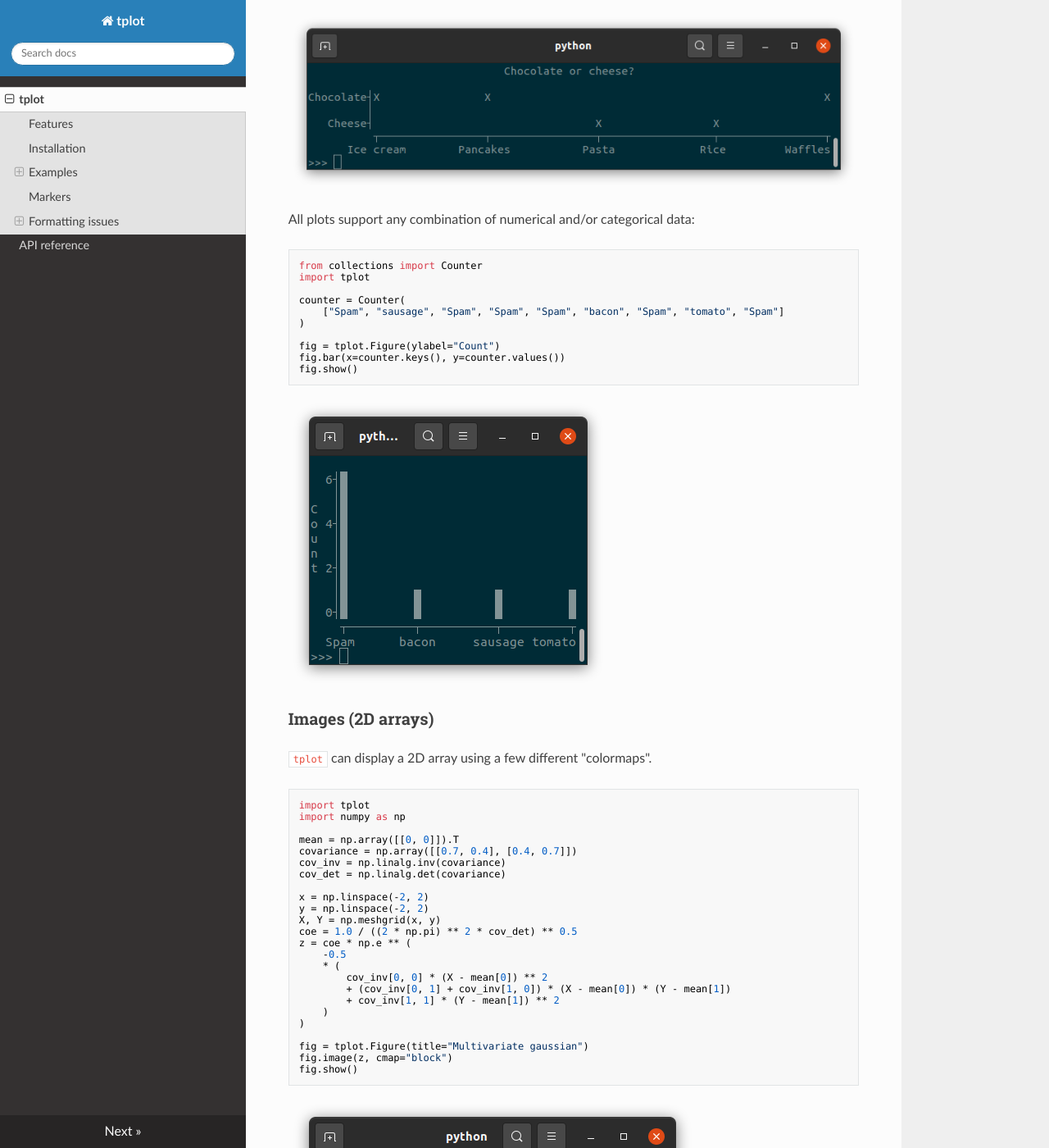
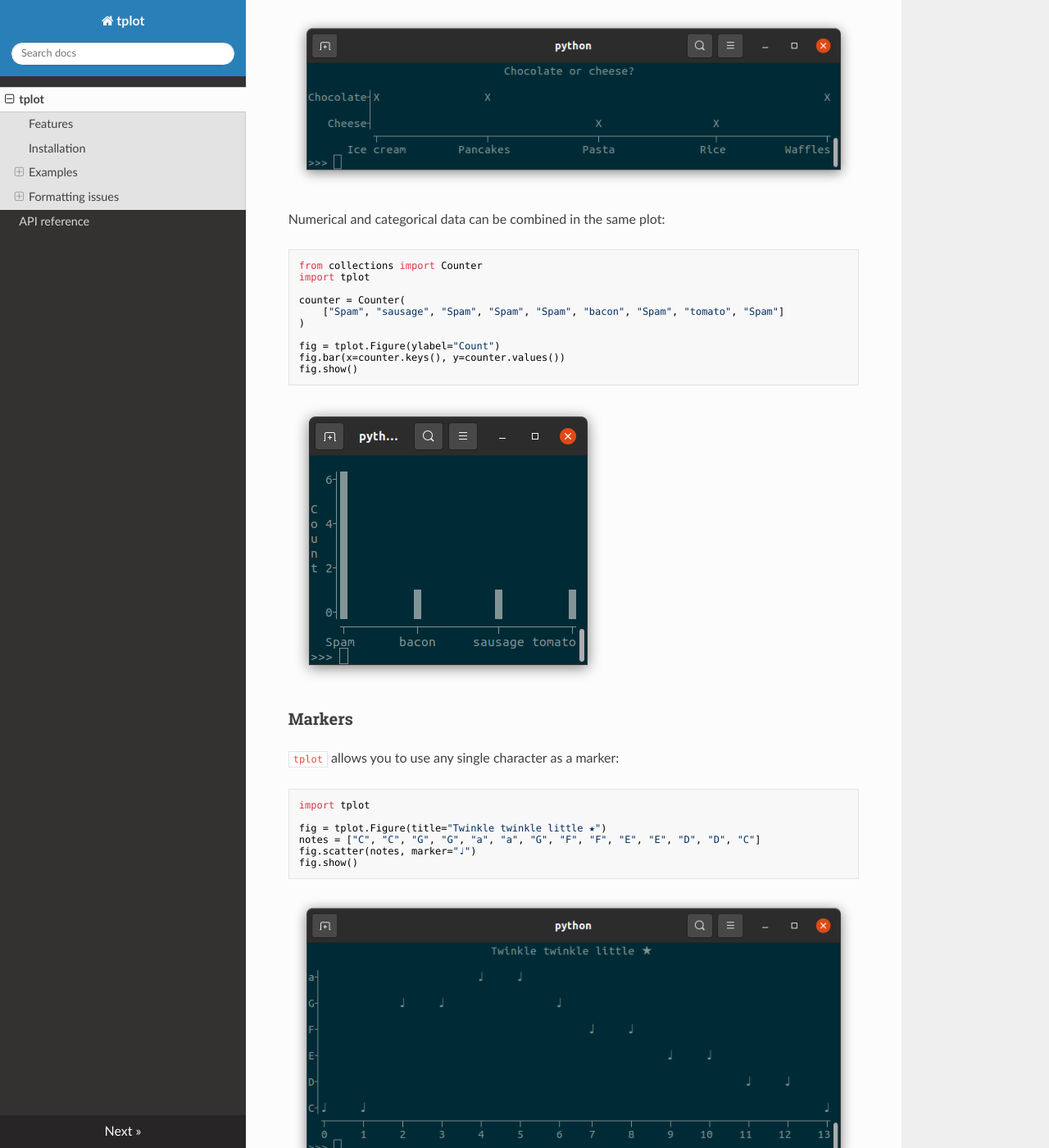
Before and after one commit to JeroenDelcour/tplot, an MkDocs documentation site: the page built from docs/index.md, in a window 1280 px wide and 1400 px high, scrolled down 2295 px. Shown: the whole window at 82% size. Built offline with MkDocs 1.6.1, drawn with Linux system fonts in a browser that asks for light colours; nearby versions of some CDN libraries; some of the changed text lies outside the part shown.

Commit message:
small clarifications in docs

````diff
--- a/docs/index.md
+++ b/docs/index.md
@@ -73,7 +73,7 @@ fig.show()
 ```
 ![Categorical data example](images/categorical.png)
 
-All plots support any combination of numerical and/or categorical data:
+Numerical and categorical data can be combined in the same plot:
 
 ```python
 from collections import Counter
@@ -90,9 +90,26 @@ fig.show()
 
 ![Spam, sausage, Spam, Spam, Spam, bacon, Spam, tomato and Spam](images/spamspamspamspam.png)
 
+### Markers
+
+`tplot` allows you to use any single character as a marker:
+
+```python
+import tplot
+
+fig = tplot.Figure(title="Twinkle twinkle little ★")
+notes = ["C", "C", "G", "G", "a", "a", "G", "F", "F", "E", "E", "D", "D", "C"]
+fig.scatter(notes, marker="♩")
+fig.show()
+```
+
+![Twinkle twinkle little star](images/twinkle_twinkle_little_star.png)
+
+Be wary of using [fullwidth characters](https://en.wikipedia.org/wiki/Halfwidth_and_fullwidth_forms), because these will [mess up alignment](#character-alignment).
+
 ### Images (2D arrays)
 
-`tplot` can display a 2D array using a few different "colormaps".
+`tplot` can visualize 2D arrays using a few different "colormaps".
 
 ```python
 import tplot
@@ -141,30 +158,13 @@ from PIL import Image
 import numpy as np
 
 cameraman = Image.open("cameraman.png")
-cameraman = np.array(cameraman)
+cameraman = np.array(cameraman, dtype=np.uint8)
 fig = tplot.Figure()
 fig.image(cameraman)
 fig.show()
 ```
 
 ![Cameraman blocks](images/cameraman_blocks.png)
-
-## Markers
-
-`tplot` allows you to use any single character as a marker:
-
-```python
-import tplot
-
-fig = tplot.Figure(title="Twinkle twinkle little ★")
-notes = ["C", "C", "G", "G", "a", "a", "G", "F", "F", "E", "E", "D", "D", "C"]
-fig.scatter(notes, marker="♩")
-fig.show()
-```
-
-![Twinkle twinkle little star](images/twinkle_twinkle_little_star.png)
-
-Be wary of using [fullwidth characters](https://en.wikipedia.org/wiki/Halfwidth_and_fullwidth_forms), because these will [mess up alignment](#character-alignment).
 
 ## Formatting issues
 
@@ -202,7 +202,7 @@ with open("fig.html", "w") as f:
 
 However, if you're using unicode characters (such as braille), you will probably run into character alignment issues.
 
-### Character alignment
+### Character alignment issues
 
 #### Fullwidth and halfwidth characters
 
````
